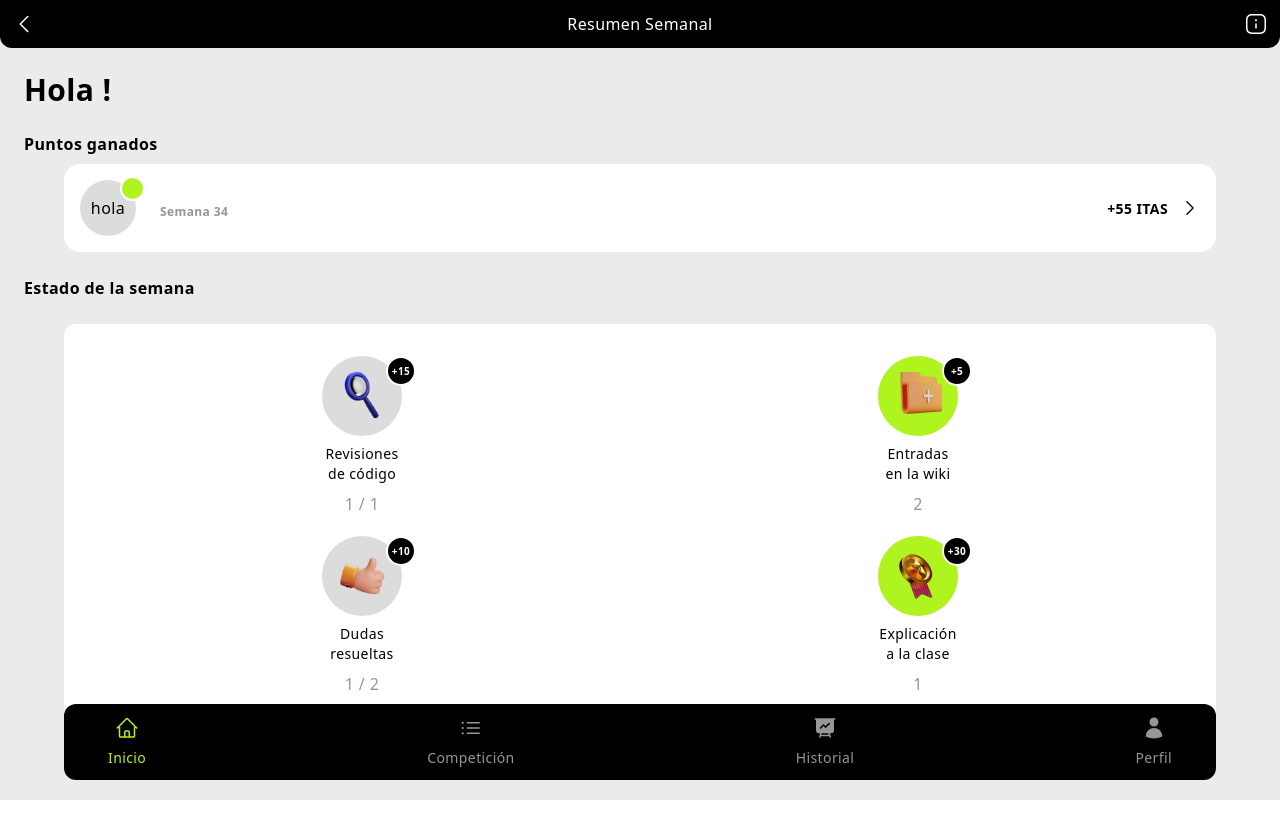
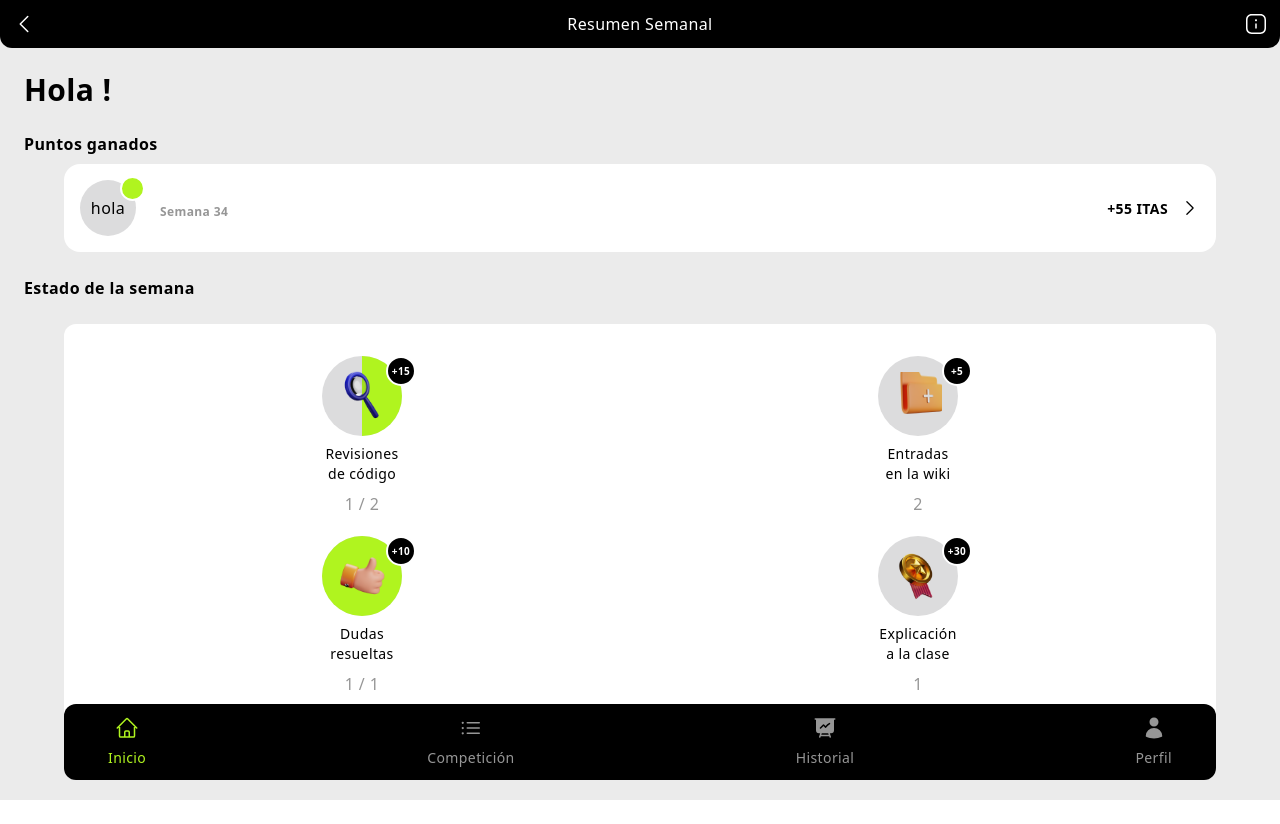
Before and after one commit to IT-Academy-BCN/ita-game, a React (Vite) app: page / in a window 1280 px wide. Built offline with nearby package versions, Linux system fonts and the light colour scheme.

Commit message:
fixed little bug with punctuations

```diff
--- a/src/components/WeeklyResume.jsx
+++ b/src/components/WeeklyResume.jsx
@@ -6,56 +6,31 @@ import thumb from "./assets/images/thumb-up-dynamic-color.png"
 import medal from "./assets/images/medal-dynamic-color.png"
 
 const WeeklyResume = () => {
-  const fakeActivities = [
-    {
-      codeRevision: "1 / 1",
-      wiki: "2",
-      doubtsSolved: "1 / 2",
-      class: "1",
-    },
-  ]
-
   return (
     <div className="grid grid-rows-2 grid-cols-2 bg-white p-5 m-3 rounded-xl h-2/4 w-[90%] max-h-[400px]">
-      {fakeActivities.map((item) => (
       <IndicatorGroup
         title="Revisiones de código"
-          punctuation={item.codeRevision}
+        punctuation="1 / 2"
         points="+15"
       >
         <img src={magnifier} alt="zoom" className="z-[100] h-14" />
       </IndicatorGroup>
-      ))}
 
-      {fakeActivities.map((item) => (
-        <IndicatorGroup
-          title="Entradas en la wiki"
-          punctuation={item.wiki}
-          points="+5"
-        >
+      <IndicatorGroup title="Entradas en la wiki" punctuation="2" points="+5">
         <img src={folder} alt="folder" className="z-[100] h-12" />
       </IndicatorGroup>
-      ))}
 
-      {fakeActivities.map((item) => (
-        <IndicatorGroup
-          title="Dudas resueltas"
-          punctuation={item.doubtsSolved}
-          points="+10"
-        >
+      <IndicatorGroup title="Dudas resueltas" punctuation="1 / 1" points="+10">
         <img src={thumb} alt="zoom" className="z-[100] h-12" />
       </IndicatorGroup>
-      ))}
 
-      {fakeActivities.map((item) => (
       <IndicatorGroup
         title="Explicación a la clase"
-          punctuation={item.class}
+        punctuation="1"
         points="+30"
       >
         <img src={medal} alt="zoom" className="z-[100] h-14" />
       </IndicatorGroup>
-      ))}
     </div>
   )
 }
--- a/src/components/atoms/Indicator.jsx
+++ b/src/components/atoms/Indicator.jsx
@@ -1,17 +1,17 @@
 import React, { useEffect, useState } from "react"
 
 const Indicator = ({ children, punctuation, points }) => {
-  const [value, setValue] = useState(0)
+  const [value, setValue] = useState("")
 
   useEffect(() => {
-    if (punctuation === 0) {
-      setValue(0)
+    if (punctuation === "0") {
+      setValue("0")
     }
-    if (punctuation === 1 / 2) {
-      setValue(50)
+    if (punctuation === "1 / 2") {
+      setValue("50")
     }
-    if (punctuation >= 1) {
-      setValue(100)
+    if (punctuation === "2 / 2" || punctuation === "1 / 1") {
+      setValue("100")
     }
   }, [punctuation])
 
```
Lines whose indentation alone changed are shown as unchanged.
